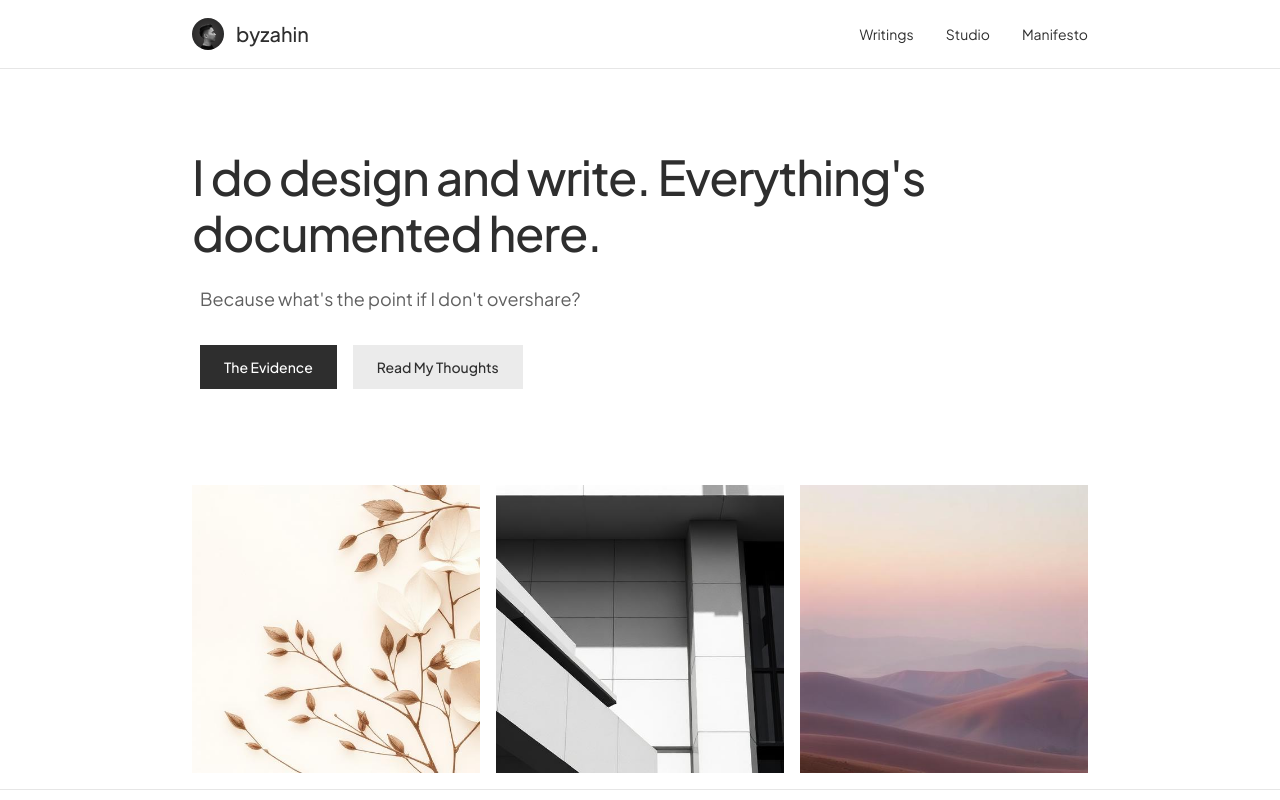
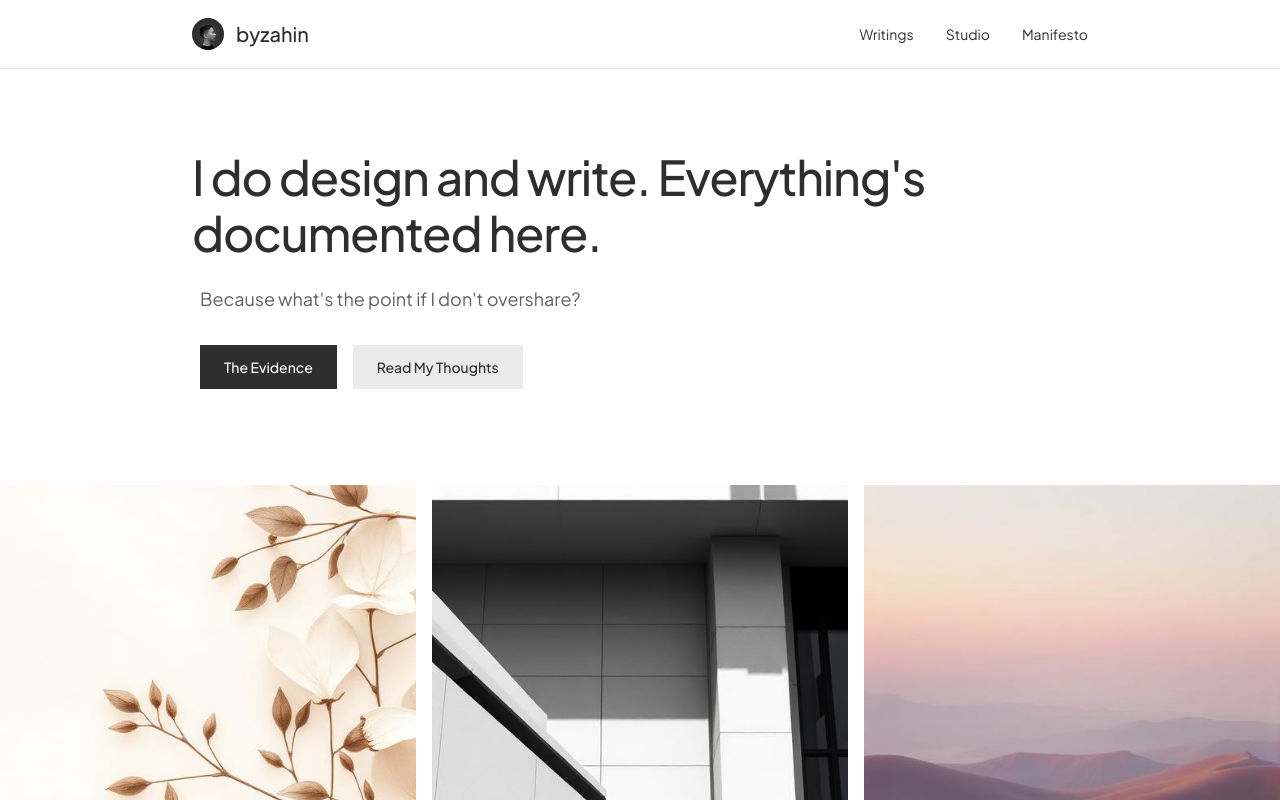
Before and after one commit to zhnsyhrn/nobodyessay, a React (Vite) app: page / in a window 1280 px wide. Shown: the top 800 px of the page. Built offline with nearby package versions, Linux system fonts and the light colour scheme; a web font is replaced by a local one.

Commit message:
Make image slider overflow screen
Adjusted the image slider on the homepage to overflow the entire screen.

```diff
--- a/src/pages/Index.tsx
+++ b/src/pages/Index.tsx
@@ -82,8 +82,8 @@ const Index = () => {
       </section>
 
       {/* Gallery Slider */}
-      <section className="py-2 sm:py-4 px-4 sm:px-6">
-        <div className="max-w-4xl mx-auto">
+      <section className="py-2 sm:py-4">
+        <div className="w-full">
           <Carousel
             opts={{
               align: "start",
```
